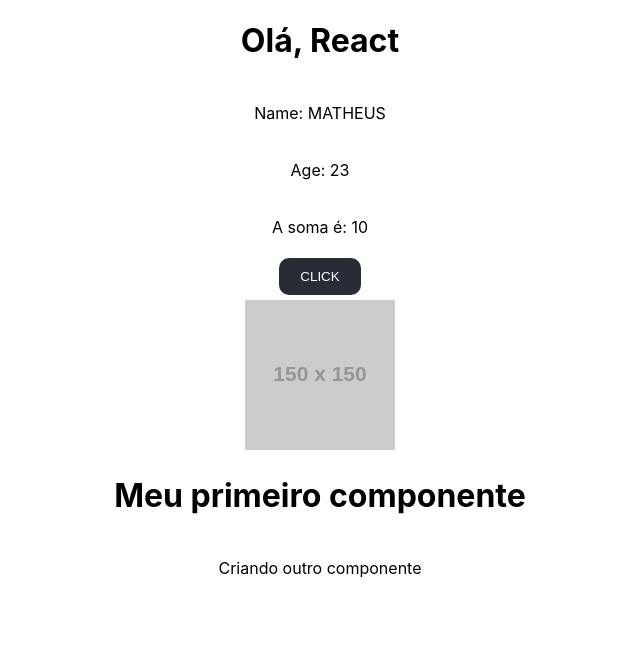
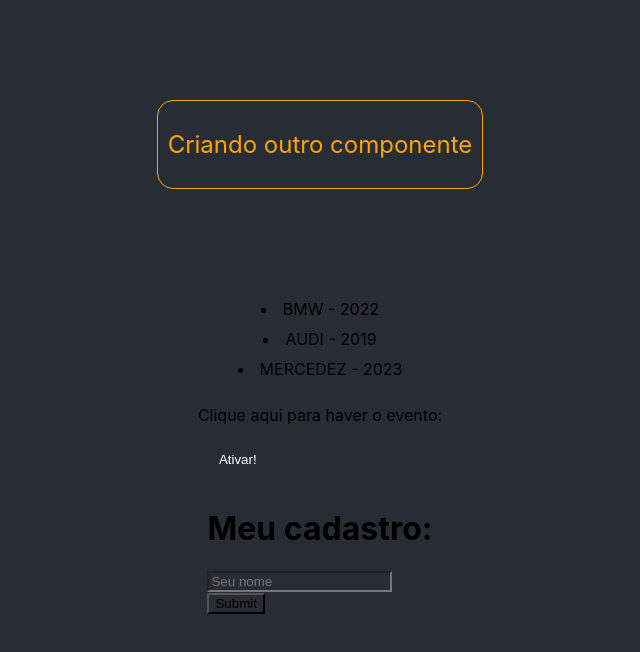
Before and after one commit to mThsDias/Studying-React, a React (Create React App) app in the folder meu-projeto/: page / in a window 1280 px wide. Shown: the top 652 px of the page, without its empty margins (320-960 px from the left). Built offline with nearby package versions, Linux system fonts and the light colour scheme.

Commit message:
Aprendizado-Eventos/Propst

```diff
--- a/meu-projeto/src/App.css
+++ b/meu-projeto/src/App.css
@@ -1,9 +1,13 @@
+* {
+  background-color: #282c34;
+}
+
 .App {
   display: flex;
+  gap: 10px;
   flex-direction: column;
   justify-content: center;
   align-items: center;
-  gap: 5px;
 }
 
 .App button {
--- a/meu-projeto/src/App.js
+++ b/meu-projeto/src/App.js
@@ -2,35 +2,54 @@ import logo from './logo.svg';
 import './App.css';
 import HelloWorld from './components/HelloWorld';
 import Frase from './components/Frase'
+import Pessoa from './components/Pessoa';
+import List from './components/List';
+import Evento from './components/Evento';
+import Form from './components/Form';
 
 
 
 function App() {
 
+  return (
+    <div className="App">
+      <Frase/>
+      <List marca='BMW' ano={2022}/>
+      <List marca='AUDI' ano={2019}/>
+      <List marca='MERCEDEZ' ano={2023}/>
+      <Evento />
+      <Form />
+    </div>
+  )
+
+  /*
   const name = 'Matheus'
   const newName = name.toUpperCase()
   const age = 23
   const button = 'click'
   const buttonCase = button.toUpperCase()
-  const url = 'https://via.placeholder.com/150'
 
   function sum (a, b) {
     return a + b
   }
 
-
   return (
     <div className="App">
-      <h1>Olá, React</h1>
+     <h1>Olá, React</h1>
       <p>Name: {newName}</p>
       <p>Age: {age}</p>
       <p>A soma é: {sum(5, 5)}</p>
       <button>{buttonCase}</button>
-      <img src= {url} alt='img'/>
       <HelloWorld/>
       <Frase/>
+      <Pessoa
+      name = 'Matheus'
+      age = '23'
+      profession ='Futuro programador'
+      />
     </div>
   );
+  */
 }
 
 export default App;
--- /dev/null
+++ b/meu-projeto/src/components/Evento.js
@@ -0,0 +1,17 @@
+function Evento() {
+
+    function meuEvento () {
+        console.log('Ativado')
+    }
+
+    return (
+        <div>
+            <p>Clique aqui para haver o evento:</p>
+            <button onClick={meuEvento}>Ativar!</button>
+        </div>
+    )
+}
+
+
+
+export default Evento
--- /dev/null
+++ b/meu-projeto/src/components/Form.js
@@ -0,0 +1,25 @@
+function Form() {
+
+    function cadastrarUsuario(e) {
+        e.preventDefault()
+        console.log('Cadastro feito')
+    }
+
+
+    return(
+        <div>
+            <h1>Meu cadastro:</h1>
+            <form onSubmit={cadastrarUsuario}>
+                <div>
+                    <input type="text" placeholder="Seu nome" />
+                </div>
+                <div>
+                    <input type="submit" placeholder="Cadastro" />
+                </div>
+            </form>
+        </div>
+    )
+}
+
+
+export default Form
--- a/meu-projeto/src/components/Frase.js
+++ b/meu-projeto/src/components/Frase.js
@@ -1,6 +1,10 @@
+import styles from './Frase.module.css'
+
 function Frase() {
     return (
-        <p>Criando outro componente</p>
+        <div className={styles.divConteiner}>
+            <p className={styles.txt}>Criando outro componente</p>
+        </div>
     )
 }
 
--- /dev/null
+++ b/meu-projeto/src/components/Frase.module.css
@@ -0,0 +1,11 @@
+.divConteiner {
+    border: 1px solid orange;
+    padding: 5px 10px;
+    border-radius: 16px;
+    margin: 100px;
+}
+
+.txt {
+    font-size: 1.5rem;
+    color: orange;
+}
--- /dev/null
+++ b/meu-projeto/src/components/List.js
@@ -0,0 +1,25 @@
+// Aprendendo sobre props avançado
+import PropTypes from 'prop-types'
+import App from "../App";
+
+
+function List ({ marca, ano }) {
+    return (
+        <>
+        <li>{marca} - {ano}</li>
+        </>
+    )
+}
+
+
+List.propTypes = {
+    marca: PropTypes.string.isRequired,
+    ano: PropTypes.number,
+}
+
+List.defaultProps = {
+    marca: 'faltou a marca...',
+    ano: 0,
+}
+
+export default List;
--- /dev/null
+++ b/meu-projeto/src/components/Pessoa.js
@@ -0,0 +1,17 @@
+// Usanddo deconstruction para que o codígo não fique repetitivo, usando 'PROPS'.
+
+
+
+
+function Pessoa ({name, age, profession}) {
+    return (
+        <div>
+            <h1>Props/Deconstruction</h1>
+            <p>Name: {name}</p>
+            <p>age: {age}</p>
+            <p>profession: {profession}</p>
+        </div>
+    )
+}
+
+export default Pessoa
```
Also changed, not shown: meu-projeto/src/setupTests.js (deleted, +0 -5 lines), 1 other file (tests, documents, lock files or other folders).
